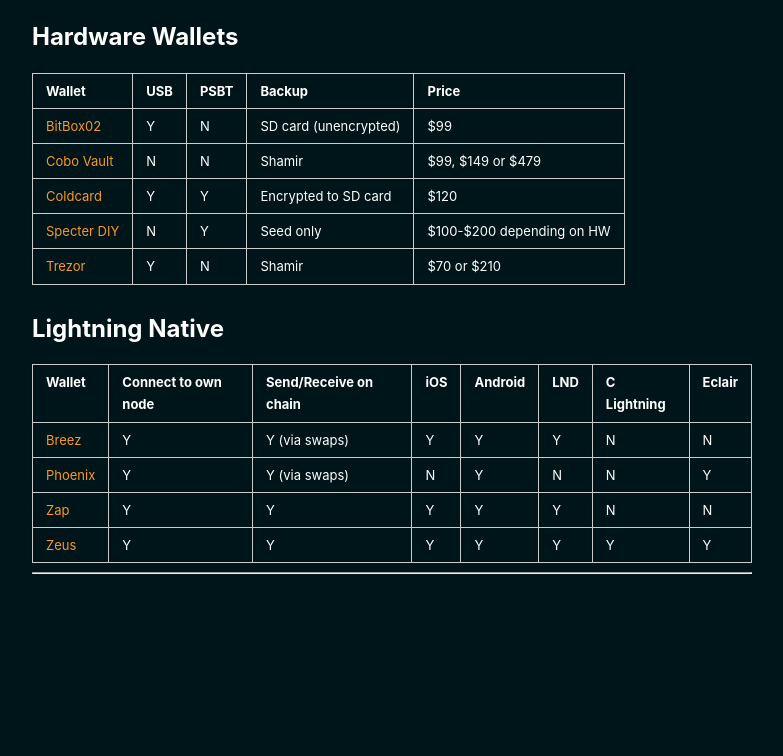
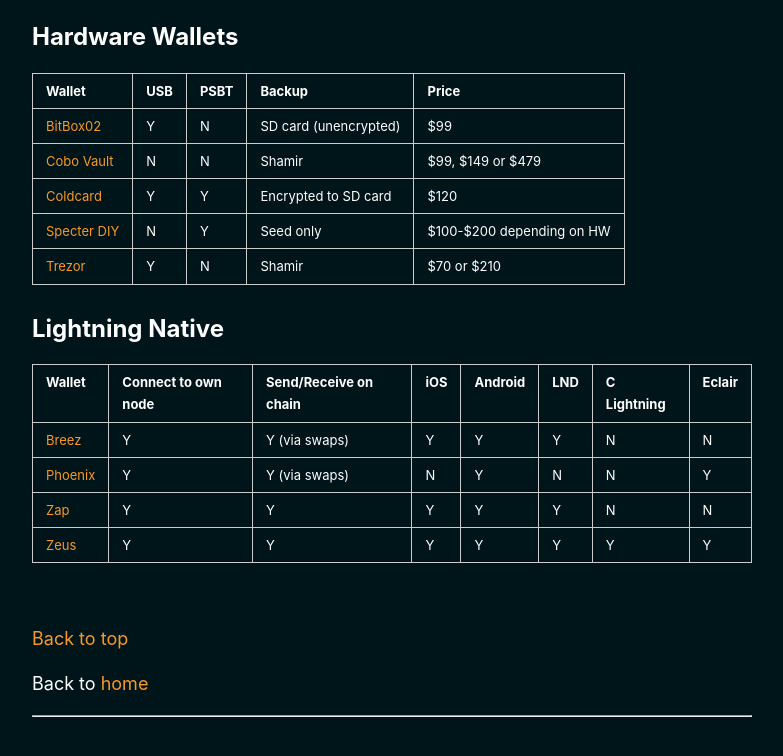
Before and after one commit to BitcoinQnA/bitcoin-wallet-guide, a Jekyll site: the page built from _pages/compare.md, in a window 1280 px wide and 900 px high, scrolled down 1374 px. Shown: the top 756 px of the window, without its empty margins (248-1031 px from the left). Built offline with Jekyll 4.4.1, drawn with Linux system fonts in a browser that asks for light colours.

Commit message:
Update compare.md

```diff
--- a/_pages/compare.md
+++ b/_pages/compare.md
@@ -59,6 +59,10 @@ Some intro text
 | [Zap](https://bitcoinwallet.guide/lightning/#zap)         |   Y                  |  Y                    |  Y  | Y       | Y   | N           | N      |
 | [Zeus](https://bitcoinwallet.guide/lightning/#zeus)       |   Y                  |  Y                    |  Y  | Y       | Y   | Y           | Y      |
 
+<br/>
 
+ <a href="#top">Back to top</a>
+
+Back to [home](https://bitcoinwallet.guide)
 
 ***
```
